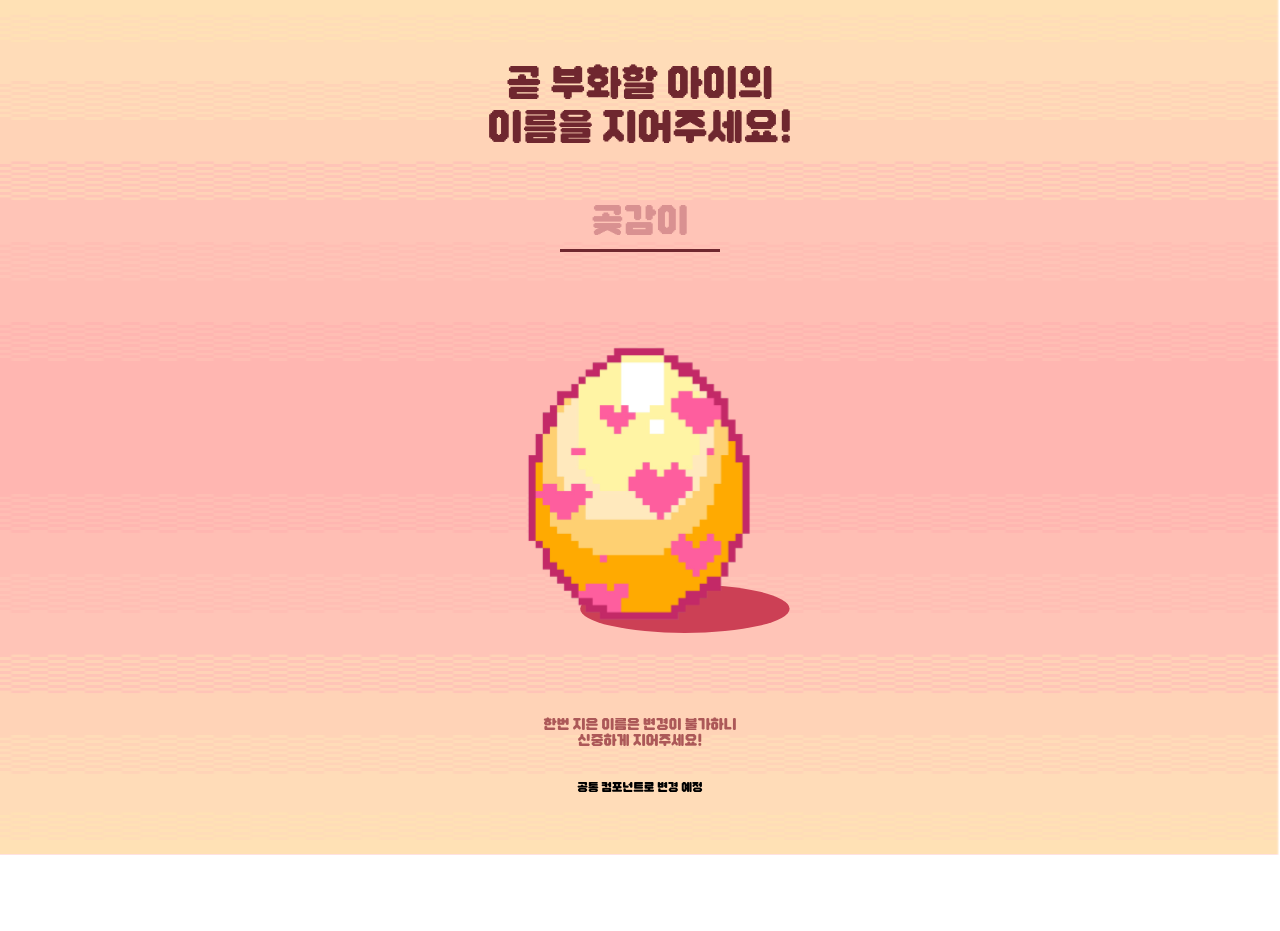
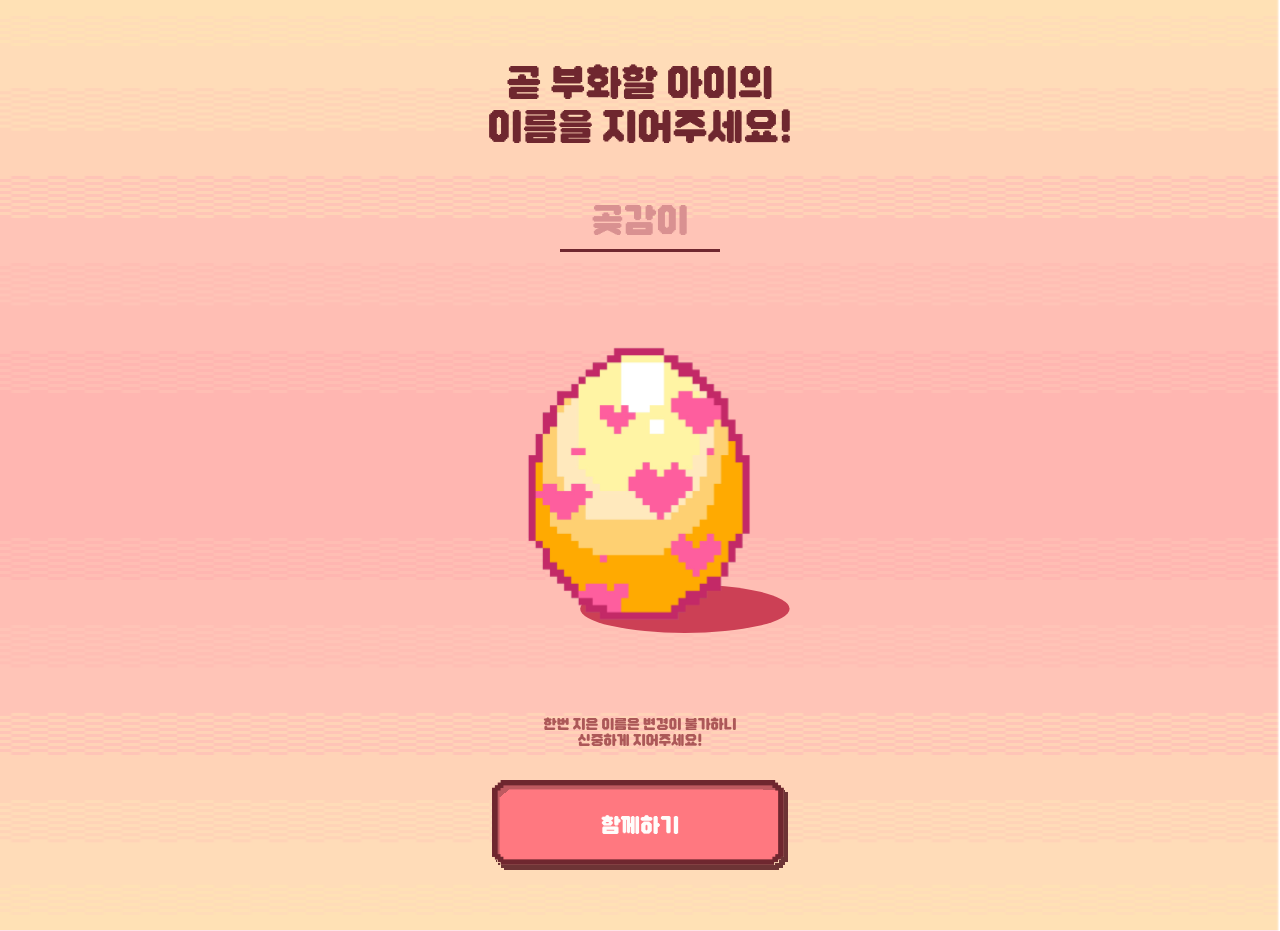
Before and after one commit to egghit/gammeokda, a React (Vite) app: page /signup in a window 1280 px wide. Before the commit the page ends 855 px from the top, so only its background shows below. Built offline with nearby package versions, Linux system fonts and the light colour scheme; no server answers.

Commit message:
[feat] 공통 Button 폰트 사이즈 커스텀

```diff
--- a/src/components/SignupPage/NamingForm/index.tsx
+++ b/src/components/SignupPage/NamingForm/index.tsx
@@ -4,6 +4,7 @@ import { useNavigate } from 'react-router-dom';
 import * as S from './NamingForm.style';
 
 import { ReactComponent as DamagochiEgg } from '@/assets/damagochi_egg.svg';
+import Button from '@/components/common/Button';
 
 const NamingForm = () => {
   const [name, setName] = useState('곶감이');
@@ -29,7 +30,7 @@ const NamingForm = () => {
         한번 지은 이름은 변경이 불가하니 <br />
         신중하게 지어주세요!
       </S.Alert>
-      <button>공통 컴포넌트로 변경 예정</button>
+      <Button fontSize="x-large">함께하기</Button>
     </S.Form>
   );
 };
--- a/src/components/common/Button/Button.style.ts
+++ b/src/components/common/Button/Button.style.ts
@@ -1,6 +1,8 @@
 import styled from 'styled-components';
 
-export const Button = styled.button`
+import { ButtonProps } from '.';
+
+export const Button = styled.button<ButtonProps>`
   position: relative;
   display: flex;
   align-items: center;
@@ -9,7 +11,7 @@ export const Button = styled.button`
   height: 90px;
   text-align: center;
   color: ${({ theme }) => theme.color.white};
-  font-size: large;
+  font-size: ${({ fontSize }) => fontSize ?? 'large'};
 
   svg {
     position: absolute;
--- a/src/components/common/Button/index.tsx
+++ b/src/components/common/Button/index.tsx
@@ -1,16 +1,20 @@
 import { ReactNode } from 'react';
+import { CSSProperties } from 'styled-components';
 
 import * as S from './Button.style';
 
 import { ReactComponent as ButtonFrame } from '@/assets/Button.svg';
 
-interface ButtonProps {
+export interface ButtonProps {
   children: ReactNode;
+  width?: CSSProperties['width'];
+  height?: CSSProperties['height'];
+  fontSize?: CSSProperties['fontSize'];
 }
 
-const Button = ({ children }: ButtonProps) => {
+const Button = ({ children, ...props }: ButtonProps) => {
   return (
-    <S.Button>
+    <S.Button {...props}>
       <ButtonFrame width={300} height={90} />
       {children}
     </S.Button>
```
